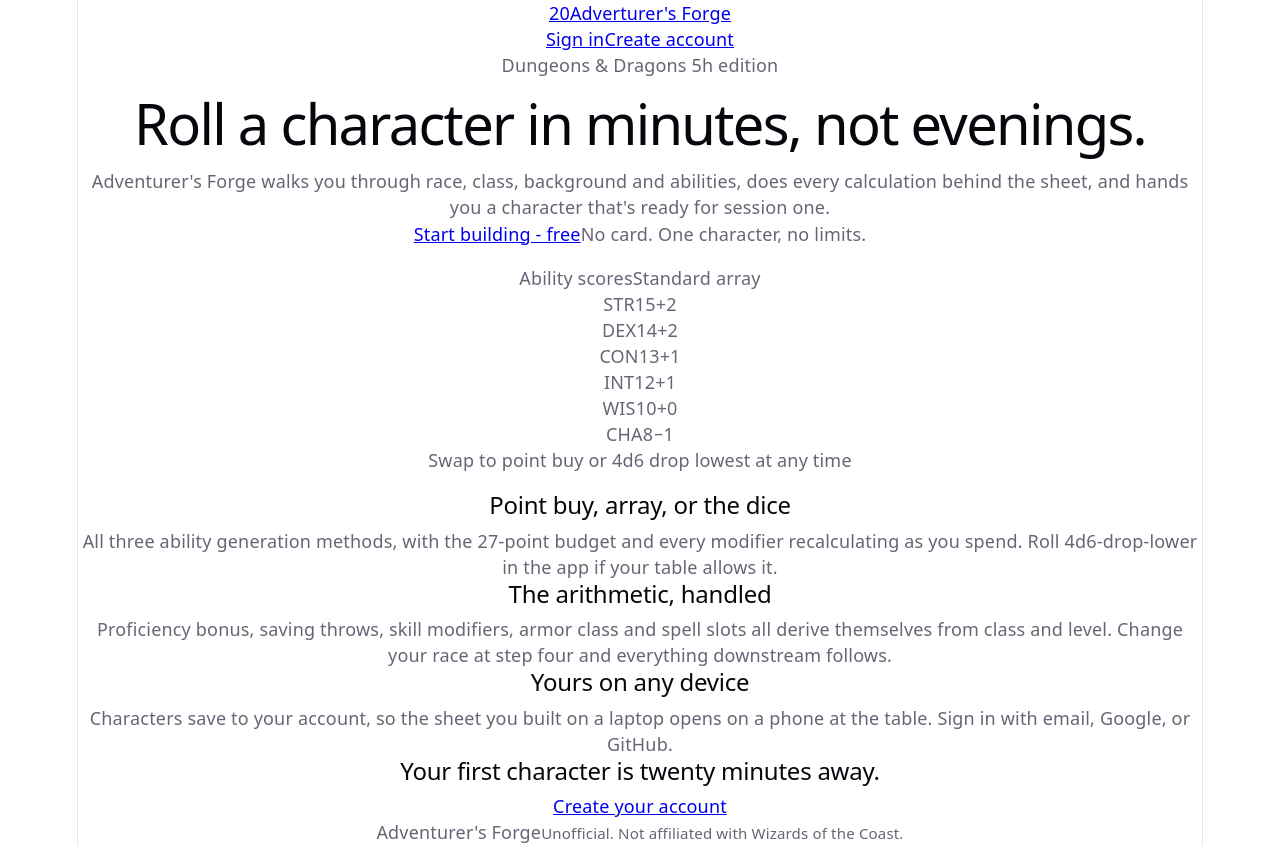
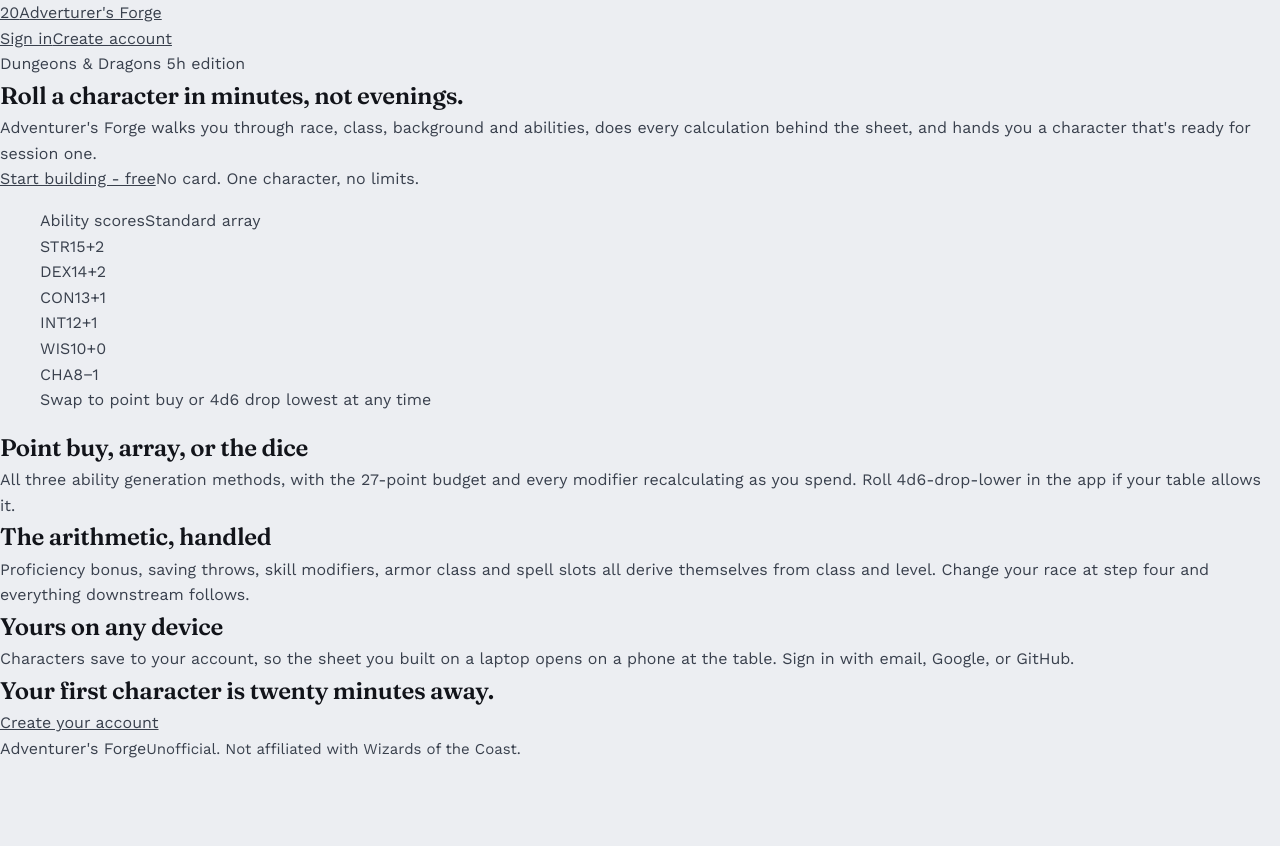
Before and after one commit to Adventurer-s-Forge/forge-frontend, a React (Vite) app: page / in a window 1280 px wide. After the commit the page ends 800 px from the top, so only its background shows below. Built offline with nearby package versions, Linux system fonts and the light colour scheme; no server answers.

Commit message:
add design tokens and typography

```diff
--- a/index.html
+++ b/index.html
@@ -4,7 +4,10 @@
     <meta charset="UTF-8" />
     <link rel="icon" type="image/svg+xml" href="/favicon.svg" />
     <meta name="viewport" content="width=device-width, initial-scale=1.0" />
-    <title>forge-frontend</title>
+    <title>Adventurer's Forge</title>
+    <link rel="preconnect" href="https://fonts.googleapis.com">
+    <link rel="preconnect" href="https://fonts.gstatic.com" crossorigin>
+    <link rel="stylesheet" href="https://fonts.googleapis.com/css2?family=Fraunces:opsz,wght@9..144,600;9..144,700&family=JetBrains+Mono:wght@400;500&family=Work+Sans:wght@400;500;600&display=swap">
   </head>
   <body>
     <div id="root"></div>
--- a/src/index.css
+++ b/src/index.css
@@ -1,114 +1,134 @@
+*,
+*::before,
+*::after {
+  box-sizing: border-box;
+}
+
 :root {
-  --text: #6b6375;
-  --text-h: #08060d;
-  --bg: #fff;
-  --border: #e5e4e7;
-  --code-bg: #f4f3ec;
-  --accent: #aa3bff;
-  --accent-bg: rgba(170, 59, 255, 0.1);
-  --accent-border: rgba(170, 59, 255, 0.5);
-  --social-bg: rgba(244, 243, 236, 0.5);
-  --shadow:
-    rgba(0, 0, 0, 0.1) 0 10px 15px -3px, rgba(0, 0, 0, 0.05) 0 4px 6px -2px;
+  --ground: #eceef2;
+  --surface: #ffffff;
+  --surface-2: #f4f6f9;
+  --ink: #12141a;
+  --ink-2: #39404d;
+  --muted: #646d7c;
+  --line: #d8dce4;
+  --line-strong: #c3c9d3;
 
-  --sans: system-ui, 'Segoe UI', Roboto, sans-serif;
-  --heading: system-ui, 'Segoe UI', Roboto, sans-serif;
-  --mono: ui-monospace, Consolas, monospace;
+  --brass: #8a5f14;
+  --brass-hover: #714d0f;
+  --brass-ink: #ffffff;
+  --brass-soft: rgba(138, 95, 20, 0.09);
+  --brass-line: rgba(138, 95, 20, 0.35);
 
-  font: 18px/145% var(--sans);
-  letter-spacing: 0.18px;
+  --oxblood: #9b2c2c;
+  --oxblood-soft: rgba(155, 44, 44, 0.08);
+
+  --shadow-sm: 0 1px 2px rgba(18, 20, 26, 0.06);
+  --shadow: 0 2px 4px rgba(18, 20, 26, 0.04), 0 14px 34px -16px rgba(18, 20, 26, 0.24);
+
+  --display: 'Fraunces', 'Georgia', 'Times New Roman', serif;
+  --sans: 'Work Sans', system-ui, 'Segoe UI', sans-serif;
+  --mono: 'JetBrains Mono', ui-monospace, Consolas, monospace;
+
+  --step: 4px;
+  --radius: 10px;
+
   color-scheme: light dark;
-  color: var(--text);
-  background: var(--bg);
-  font-synthesis: none;
-  text-rendering: optimizeLegibility;
-  -webkit-font-smoothing: antialiased;
-  -moz-osx-font-smoothing: grayscale;
+}
 
-  @media (max-width: 1024px) {
-    font-size: 16px;
+@media (prefers-color-scheme: dark) {
+  :root:not([data-theme='light']) {
+    --ground: #0c0e13;
+    --surface: #14171e;
+    --surface-2: #1a1e27;
+    --ink: #e9ebf0;
+    --ink-2: #c2c8d3;
+    --muted: #8b95a5;
+    --line: #242a34;
+    --line-strong: #333b48;
+
+    --brass: #d9a441;
+    --brass-hover: #e8b659;
+    --brass-ink: #14171e;
+    --brass-soft: rgba(217, 164, 65, 0.12);
+    --brass-line: rgba(217, 164, 65, 0.4);
+
+    --oxblood: #e0796f;
+    --oxblood-soft: rgba(224, 121, 111, 0.12);
+
+    --shadow-sm: 0 1px 2px rgba(0, 0, 0, 0.4);
+    --shadow: 0 2px 4px rgba(0, 0, 0, 0.3), 0 14px 34px -16px rgba(0, 0, 0, 0.7);
   }
 }
 
-@media (prefers-color-scheme: dark) {
-  :root {
-    --text: #9ca3af;
-    --text-h: #f3f4f6;
-    --bg: #16171d;
-    --border: #2e303a;
-    --code-bg: #1f2028;
-    --accent: #c084fc;
-    --accent-bg: rgba(192, 132, 252, 0.15);
-    --accent-border: rgba(192, 132, 252, 0.5);
-    --social-bg: rgba(47, 48, 58, 0.5);
-    --shadow:
-      rgba(0, 0, 0, 0.4) 0 10px 15px -3px, rgba(0, 0, 0, 0.25) 0 4px 6px -2px;
-  }
+:root[data-theme='dark'] {
+  --ground: #0c0e13;
+  --surface: #14171e;
+  --surface-2: #1a1e27;
+  --ink: #e9ebf0;
+  --ink-2: #c2c8d3;
+  --muted: #8b95a5;
+  --line: #242a34;
+  --line-strong: #333b48;
 
-  #social .button-icon {
-    filter: invert(1) brightness(2);
-  }
+  --brass: #d9a441;
+  --brass-hover: #e8b659;
+  --brass-ink: #14171e;
+  --brass-soft: rgba(217, 164, 65, 0.12);
+  --brass-line: rgba(217, 164, 65, 0.4);
+
+  --oxblood: #e0796f;
+  --oxblood-soft: rgba(224, 121, 111, 0.12);
+
+  --shadow-sm: 0 1px 2px rgba(0, 0, 0, 0.4);
+  --shadow: 0 2px 4px rgba(0, 0, 0, 0.3), 0 14px 34px -16px rgba(0, 0, 0, 0.7);
 }
 
+html,
+body,
 #root {
-  min-height: 100svh;
-  display: flex;
-  flex-direction: column;
-  width: 1126px;
-  max-width: 100%;
-  margin: 0 auto;
-  text-align: center;
-  border-inline: 1px solid var(--border);
-  min-height: 100svh;
-  display: flex;
-  flex-direction: column;
-  box-sizing: border-box;
+  min-height: 100%;
 }
 
 body {
   margin: 0;
+  background: var(--ground);
+  color: var(--ink-2);
+  font-family: var(--sans);
+  font-size: 16px;
+  line-height: 1.6;
+  -webkit-font-smoothing: antialiased;
+  -moz-osx-font-smoothing: grayscale;
 }
 
 h1,
-h2 {
-  font-family: var(--heading);
-  font-weight: 500;
-  color: var(--text-h);
+h2,
+h3 {
+  font-family: var(--display);
+  font-weight: 600;
+  color: var(--ink);
+  letter-spacing: -0.015em;
+  text-wrap: balance;
+  margin: 0;
 }
 
-h1 {
-  font-size: 56px;
-  letter-spacing: -1.68px;
-  margin: 32px 0;
-  @media (max-width: 1024px) {
-    font-size: 36px;
-    margin: 20px 0;
-  }
-}
-h2 {
-  font-size: 24px;
-  line-height: 118%;
-  letter-spacing: -0.24px;
-  margin: 0 0 8px;
-  @media (max-width: 1024px) {
-    font-size: 20px;
-  }
-}
 p {
   margin: 0;
 }
 
-code,
-.counter {
-  font-family: var(--mono);
-  display: inline-flex;
-  border-radius: 4px;
-  color: var(--text-h);
+a {
+  color: inherit;
 }
 
-code {
-  font-size: 15px;
-  line-height: 135%;
-  padding: 4px 8px;
-  background: var(--code-bg);
+:focus-visible {
+  outline: 2px solid var(--brass);
+  outline-offset: 2px;
+  border-radius: 3px;
 }
+
+@media (prefers-reduced-motion: reduce) {
+  * {
+    transition: none !important;
+    animation: none !important;
+  }
+}
```
